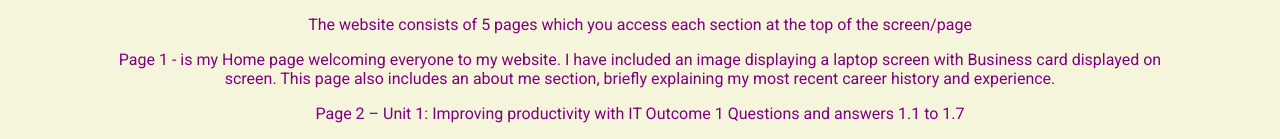
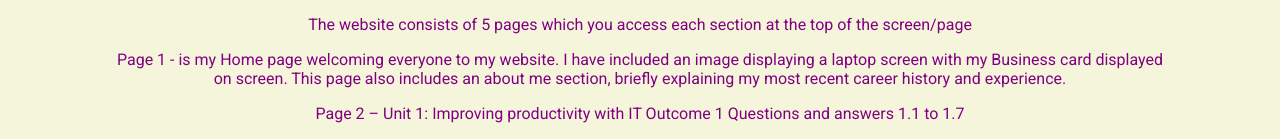
Before and after one commit to bbelluk123/Website-Project, a plain HTML site: page u2 oc1.html in a window 1280 px wide. Shown: the part 605-744 px from the top of the page. Drawn offline with Linux system fonts and the light colour scheme.

Commit message:
Update u2 oc1.html

```diff
--- a/u2 oc1.html
+++ b/u2 oc1.html
@@ -28,7 +28,7 @@ The website consists of 5 pages which you access each section at the top of the
 </p>
 
 <p>
-Page 1 - is my Home page welcoming everyone to my website. I have included an image displaying a laptop screen with Business card displayed on screen. This page also includes an about me section, briefly explaining my most recent career history and experience.
+Page 1 - is my Home page welcoming everyone to my website. I have included an image displaying a laptop screen with my Business card displayed on screen. This page also includes an about me section, briefly explaining my most recent career history and experience.
 </p>
 
 <p>
```
